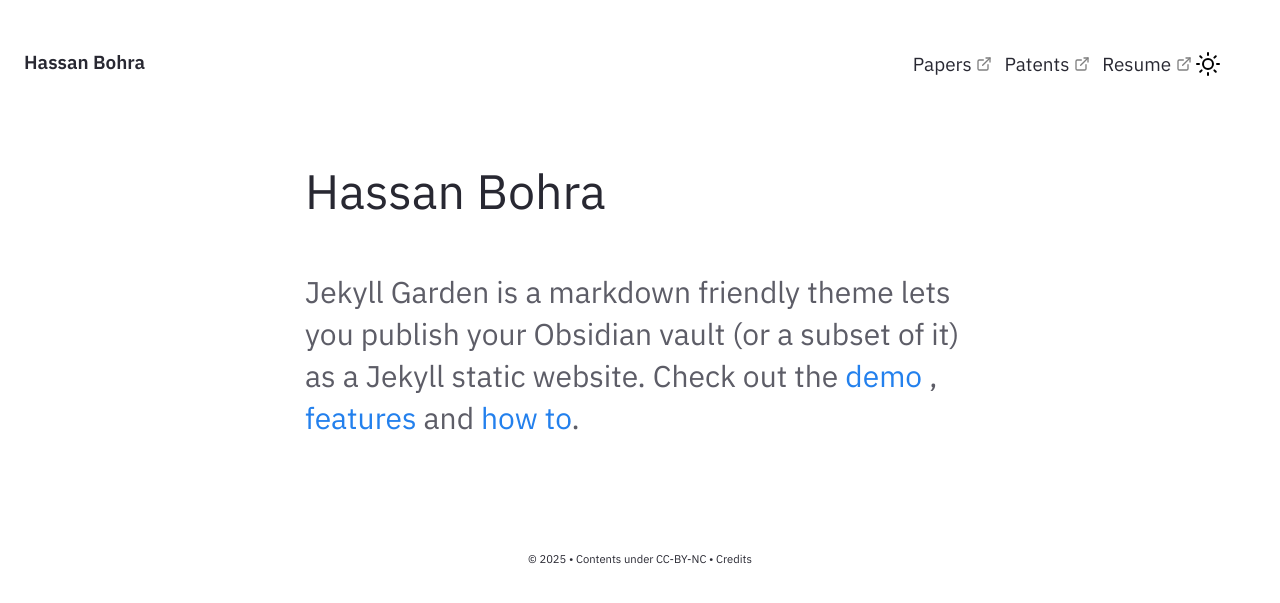
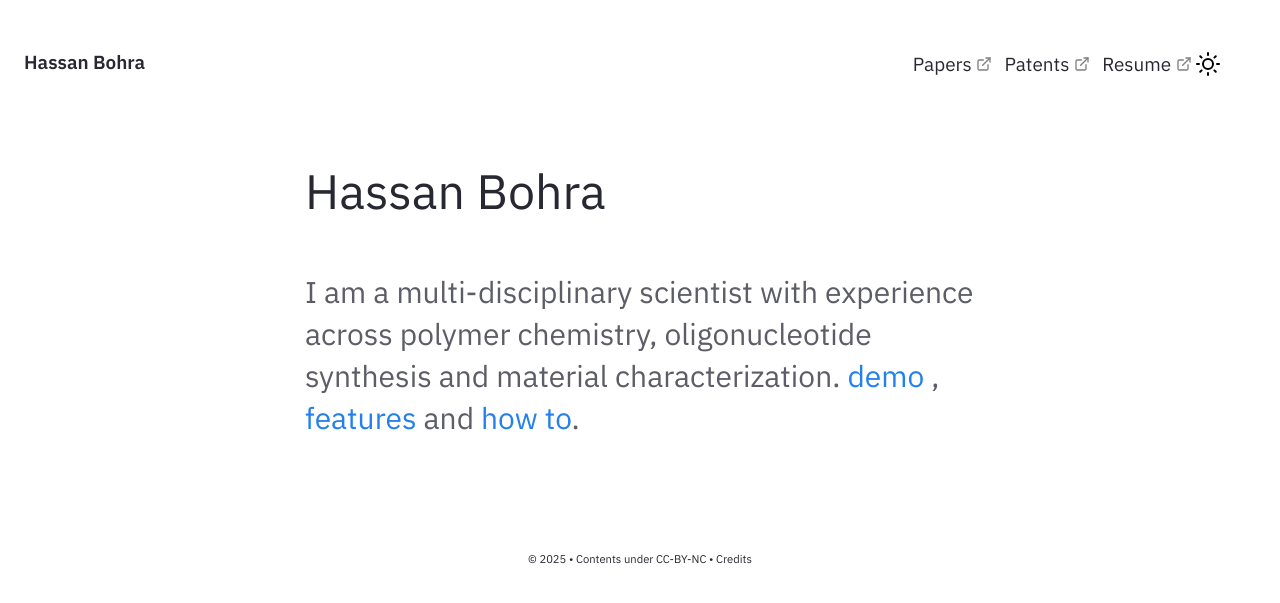
Before and after one commit to hassanbohra/hassanbohra.github.io, a Jekyll site: the page built from pages/index.md, in a window 1280 px wide. Shown: the top 603 px of the page. Built offline with Jekyll 4.4.1, drawn with Linux system fonts in a browser that asks for light colours.

Commit message:
Update Homepage.html

```diff
--- a/_includes/Homepage.html
+++ b/_includes/Homepage.html
@@ -1,7 +1,6 @@
 <div class="home-intro">
     <div class="jumbo">{{site.heading}} </div>
     <div class="home-sub-text"> <h3>
-        Jekyll Garden is a markdown friendly theme lets you publish your Obsidian vault (or a subset of it) as a Jekyll static website.
-        Check out the <a href="{{'/notes' | relative_url}}"> demo </a>, <a href="{{'/post/features' | relative_url}}"> features </a> and <a href="{{'/post/how-to' | relative_url}}"> how to</a>.
+        I am a multi-disciplinary scientist with experience across polymer chemistry, oligonucleotide synthesis and material characterization.  <a href="{{'/notes' | relative_url}}"> demo </a>, <a href="{{'/post/features' | relative_url}}"> features </a> and <a href="{{'/post/how-to' | relative_url}}"> how to</a>.
         </h3>
 </div> </div>
```
